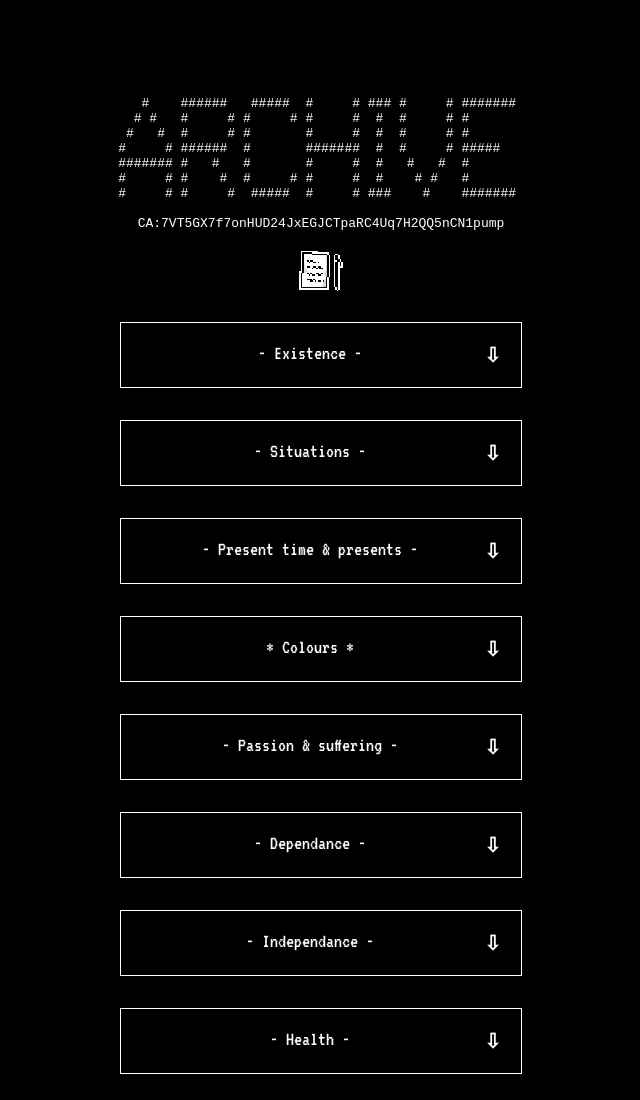
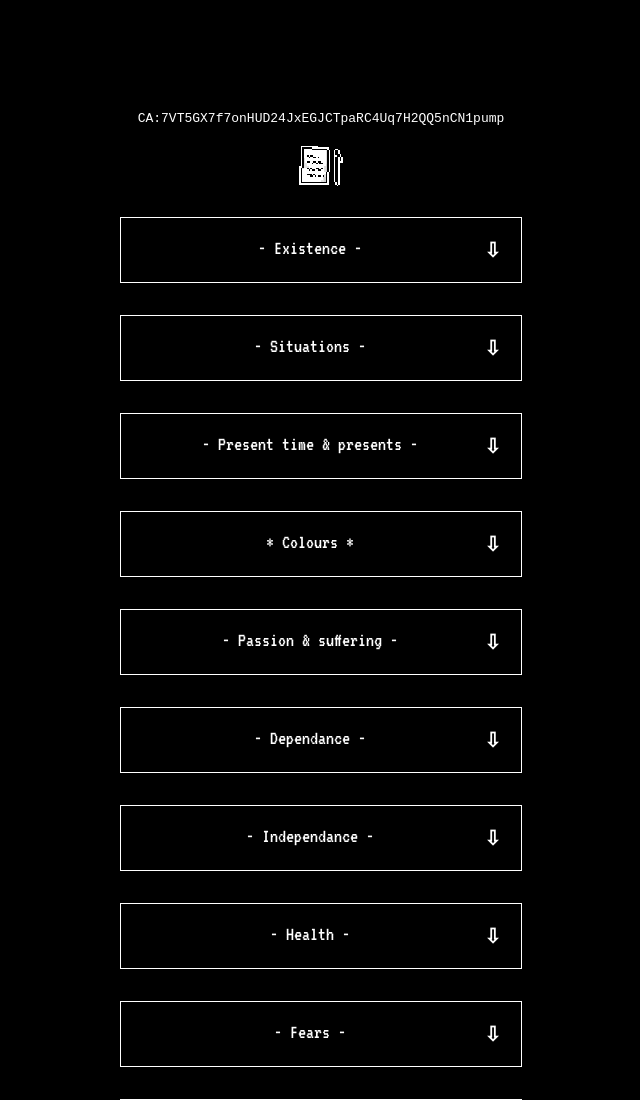
Before and after one commit to stopgamepull/journal, a plain HTML site: page index.html in a window 1280 px wide. Shown: the top 1100 px of the page, without its empty margins (319-959 px from the left). Drawn offline with Linux system fonts and the light colour scheme; a web font is replaced by a local one.

Commit message:
Update index.html

```diff
--- a/index.html
+++ b/index.html
@@ -12,14 +12,7 @@
   <body>
   <header style="display:center;">
 
-    <p style="padding:2em"></p><pre>   #    ######   #####  #     # ### #     # #######
-  # #   #     # #     # #     #  #  #     # #
- #   #  #     # #       #     #  #  #     # #
-#     # ######  #       #######  #  #     # #####
-####### #   #   #       #     #  #   #   #  #
-#     # #    #  #     # #     #  #    # #   #
-#     # #     #  #####  #     # ###    #    #######
-
+    <p style="padding:2em"></p><pre>
 CA:7VT5GX7f7onHUD24JxEGJCTpaRC4Uq7H2QQ5nCN1pump
 </pre>
   </header>
```
